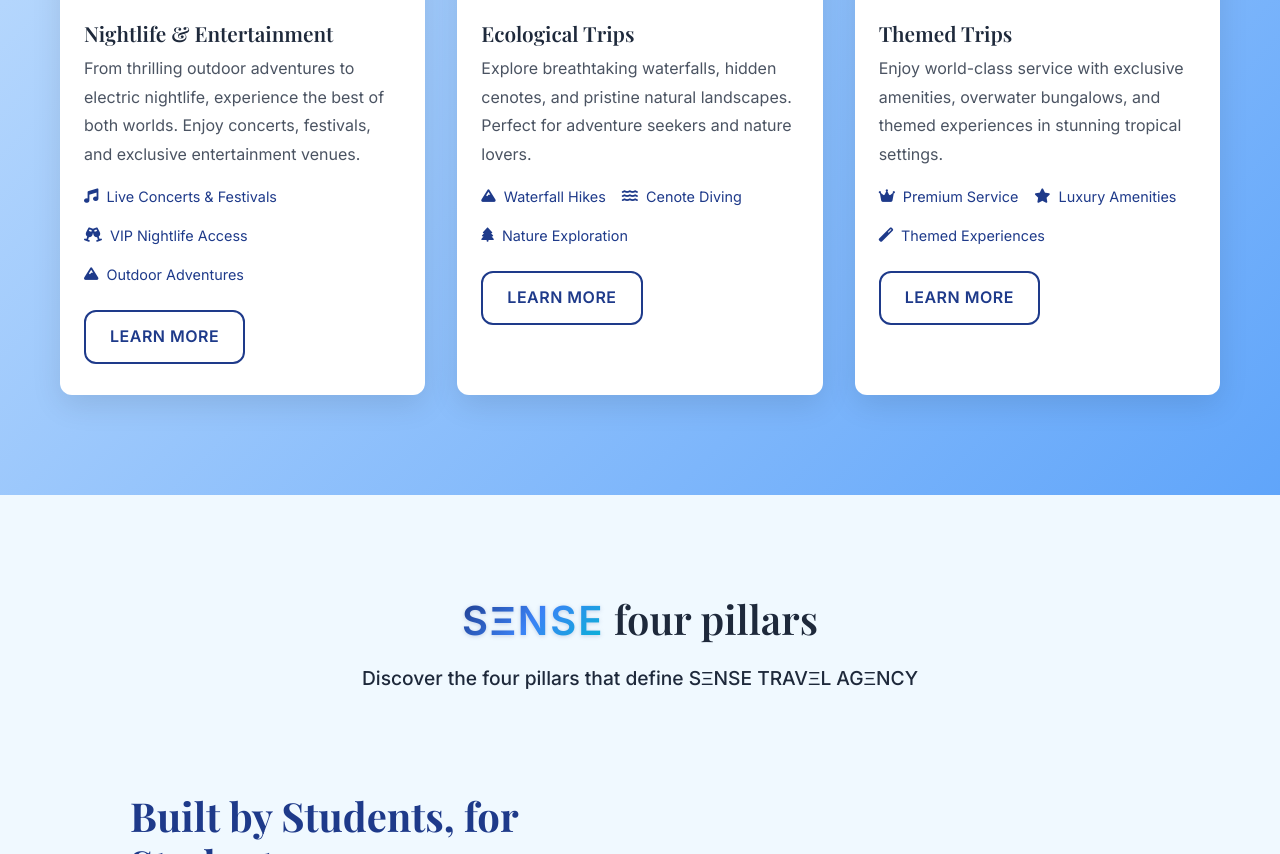
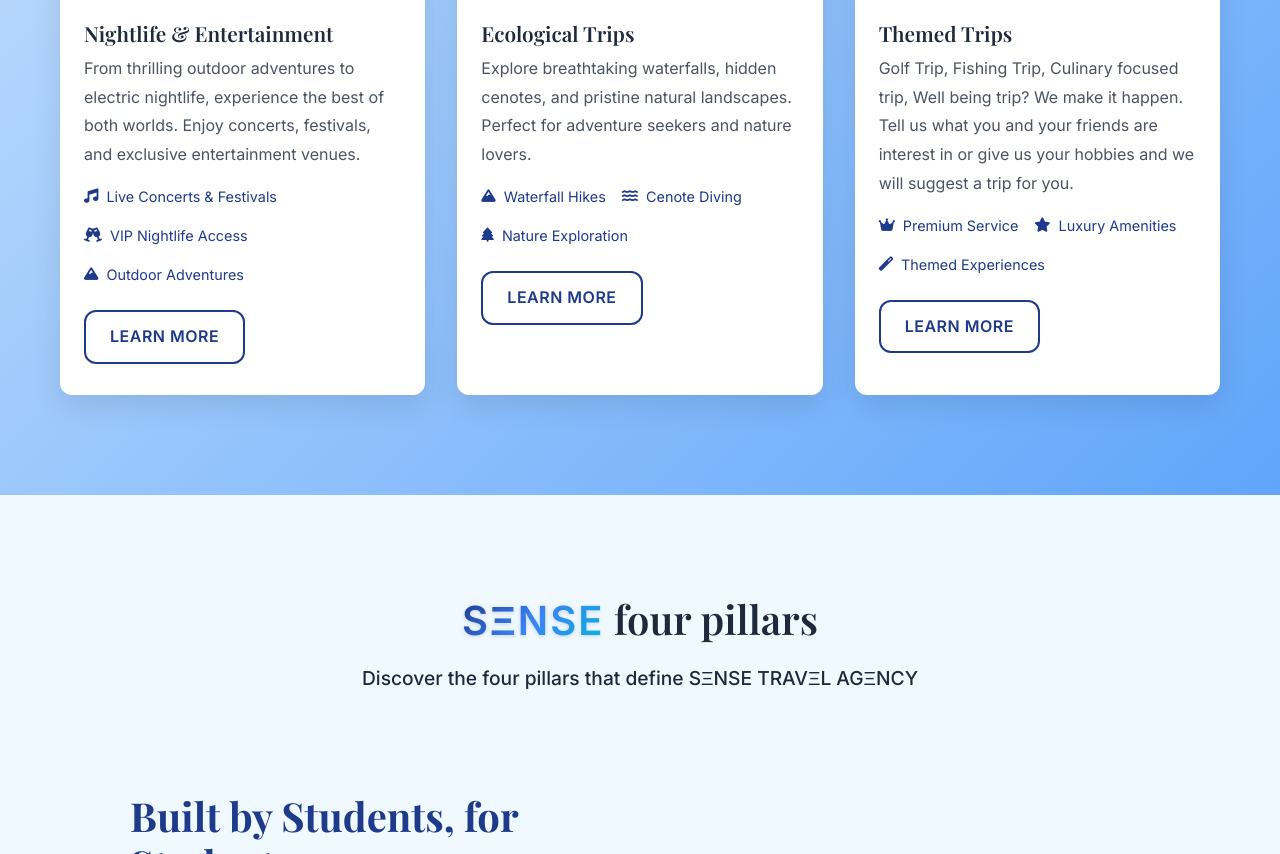
Before and after one commit to daMS2005/javis, a website: page index.html in a window 1280 px wide. Shown: the part 2906-3760 px from the top of the page. Drawn offline with nearby package versions, Linux system fonts and the light colour scheme.

Commit message:
Update index.html

```diff
--- a/index.html
+++ b/index.html
@@ -227,7 +227,7 @@
                     </div>
                     <div class="trip-content">
                         <h3>Themed Trips</h3>
-                        <p>Enjoy world-class service with exclusive amenities, overwater bungalows, and themed experiences in stunning tropical settings.</p>
+                        <p>Golf Trip, Fishing Trip, Culinary focused trip, Well being trip? We make it happen. Tell us what you and your friends are interest in or give us your hobbies and we will suggest a trip for you.</p>
                         <div class="trip-features">
                             <span><i class="fas fa-crown"></i> Premium Service</span>
                             <span><i class="fas fa-star"></i> Luxury Amenities</span>
```
